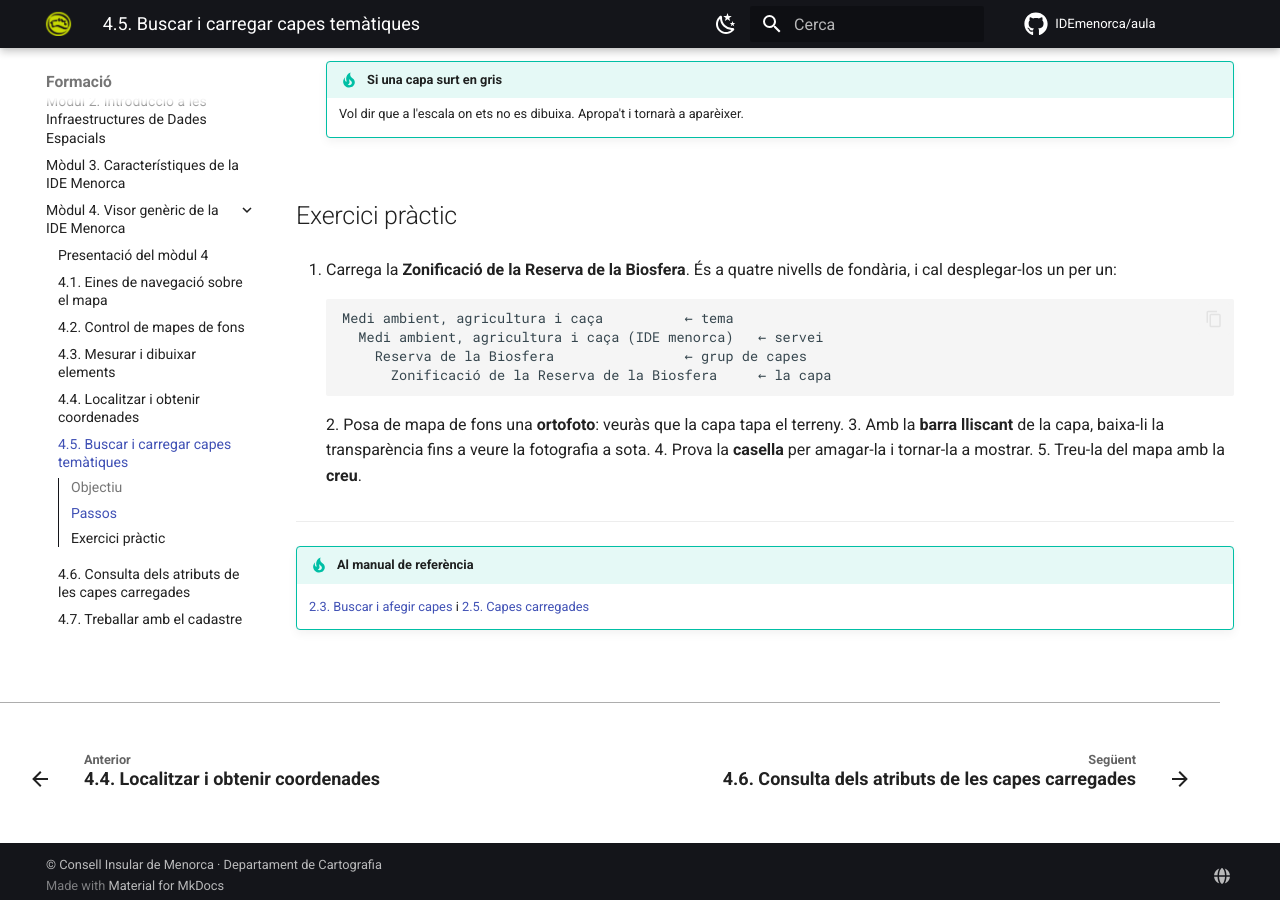
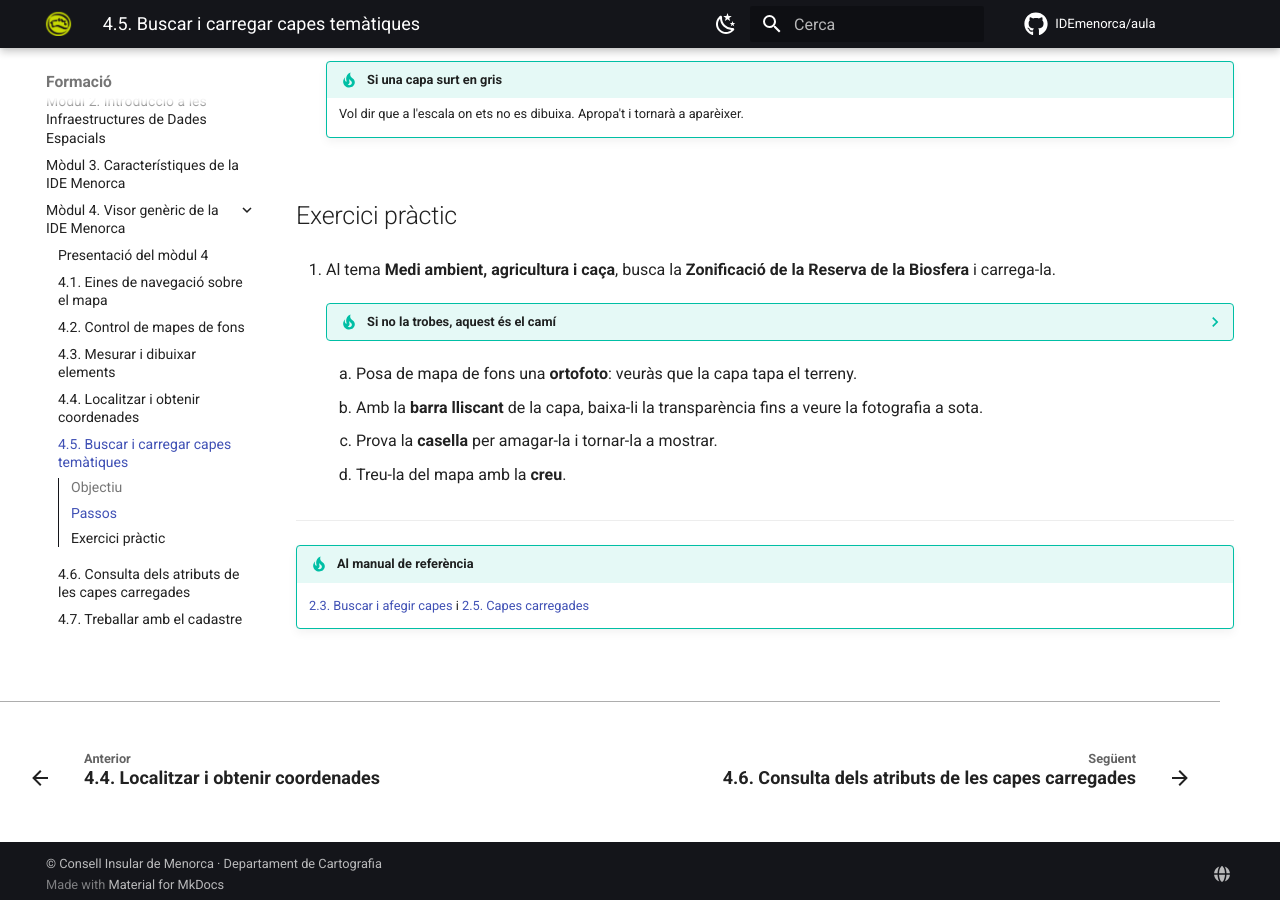
Before and after one commit to IDEmenorca/aula, an MkDocs documentation site: the page built from docs/formacio/basic/modul-4-visor/05-capes-tematiques.md, in a window 1280 px wide and 900 px high, scrolled down 2630 px. Built offline with MkDocs 1.6.1 and Material for MkDocs 9.7.7, drawn with Linux system fonts in a browser that asks for light colours; comment, search, counter and statistics services are not loaded.

Commit message:
Passa el camí de l'arbre a una caixeta plegable
El pas 1 de l'exercici torna a dir simplement que busqui la capa al tema de
medi ambient. El camí sencer passa a una caixeta plegable, tancada per
defecte: així l'alumne el busca primer i només l'obre si s'encalla, que és el
que es vol d'un exercici.

Co-Authored-By: Claude Opus 5 <noreply@anthropic.com>

````diff
--- a/docs/formacio/basic/modul-4-visor/05-capes-tematiques.md
+++ b/docs/formacio/basic/modul-4-visor/05-capes-tematiques.md
@@ -70,15 +70,14 @@ com es veu.
 
 ## Exercici pràctic
 
-1. Carrega la **Zonificació de la Reserva de la Biosfera**. És a quatre nivells
-   de fondària, i cal desplegar-los un per un:
+1. Al tema **Medi ambient, agricultura i caça**, busca la **Zonificació de la
+   Reserva de la Biosfera** i carrega-la.
 
-    ```text
-    Medi ambient, agricultura i caça          ← tema
-      Medi ambient, agricultura i caça (IDE menorca)   ← servei
-        Reserva de la Biosfera                ← grup de capes
-          Zonificació de la Reserva de la Biosfera     ← la capa
-    ```
+    ??? tip "Si no la trobes, aquest és el camí"
+        1. **Medi ambient, agricultura i caça** — el tema
+        2. **Medi ambient, agricultura i caça (IDE menorca)** — el servei
+        3. **Reserva de la Biosfera** — el grup de capes
+        4. **Zonificació de la Reserva de la Biosfera** — la capa
 2. Posa de mapa de fons una **ortofoto**: veuràs que la capa tapa el terreny.
 3. Amb la **barra lliscant** de la capa, baixa-li la transparència fins a veure
    la fotografia a sota.
````
